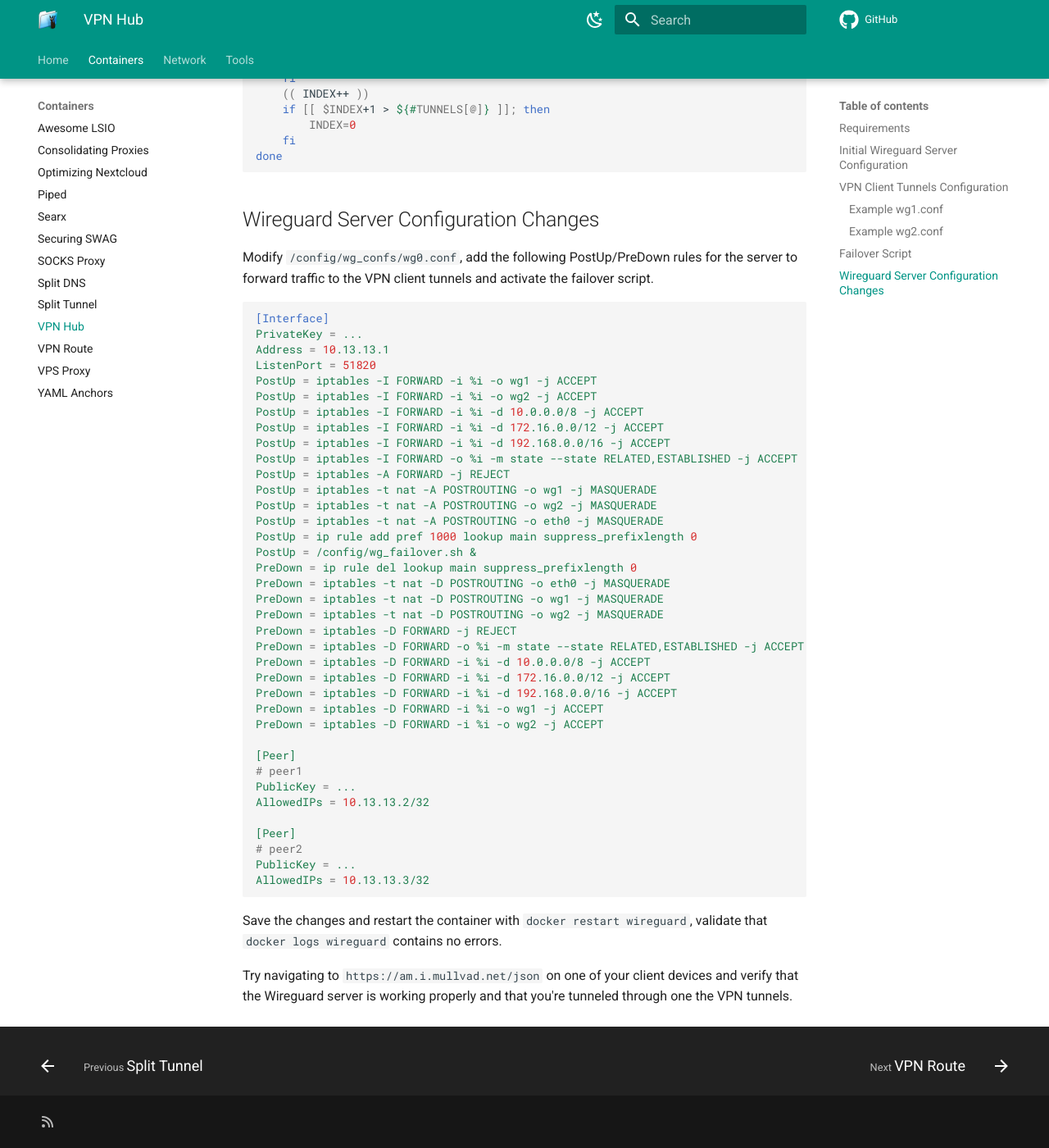
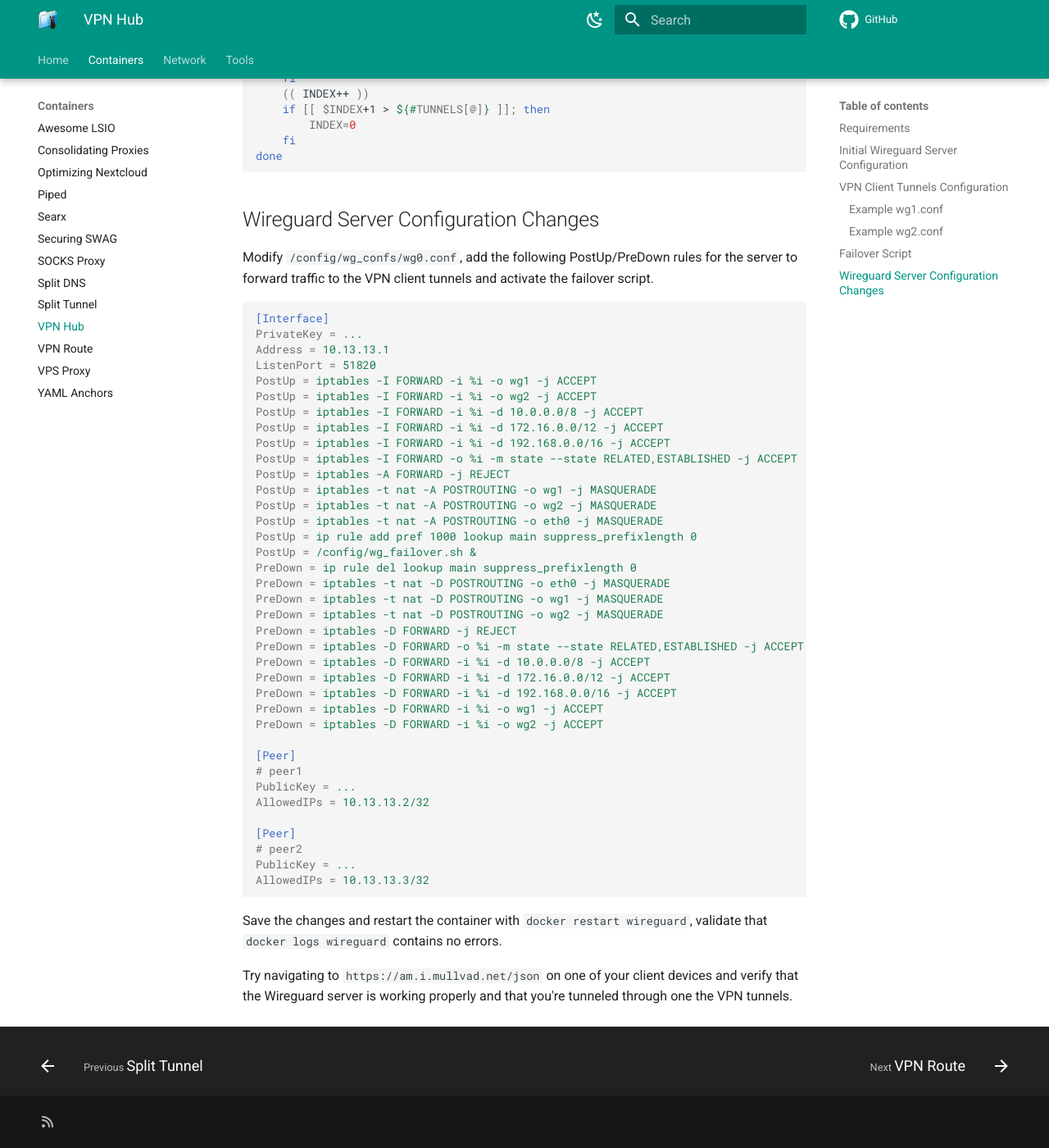
Before and after one commit to quietsy/advanced-configurations, an MkDocs documentation site: the page built from docs/hub.md, in a window 1280 px wide and 1400 px high, scrolled down 5000 px. Shown: the whole window at 82% size. Built offline with MkDocs 1.6.1 and Material for MkDocs 9.7.7, drawn with Linux system fonts in a browser that asks for light colours; comment, search, counter and statistics services are not loaded; some of the changed text lies outside the part shown.

Commit message:
Fix typos

````diff
--- a/docs/hub.md
+++ b/docs/hub.md
@@ -53,14 +53,14 @@
 - Add `PostUp = ip rule add pref 10001 from 10.13.13.0/24 lookup 55111` to forward traffic from the wireguard server through the tunnel using table 55111 and priority 10001.
 - Add `PreDown = ip rule del from 10.13.13.0/24 lookup 55111` to remove the previous rule when the interface goes down.
 - Add `PersistentKeepalive = 25` to keep the tunnel alive.
-- Add `AllowedIPs = ` and calculate the value using a [Wireguard AllowedIPs Calculator](<https://www.procustodibus.com/blog/2021/03/wireguard-allowedips-calculator/>).
+- Add `AllowedIPs = ` and calculate the value using a [Wireguard AllowedIPs Calculator](https://www.procustodibus.com/blog/2021/03/wireguard-allowedips-calculator/).
   - Write `0.0.0.0/0` in the `Allowed IPs` field.
   - Write your LAN subnet and Wireguard server subnet in the `Disallowed IPs` field, for example: `192.168.0.0/24, 10.13.13.0/24`, make sure it doesn't include the VPN interface address (`10.65.156.233` in the example below).
 - Make sure you're using the `PrivateKey`, `Address`, `PublicKey`, and `Endpoint` that you got from your VPN provider (below is just an example).
 
 ![Hub2](images/hub2.png)
 
-```Nginx
+```ini
 [Interface]
 PrivateKey = ...
 Address = 10.65.156.233/32
@@ -84,10 +84,10 @@
 - Add `PostUp = ip rule add pref 10002 from 10.13.13.0/24 lookup 55112` to forward traffic from the wireguard server through the tunnel using table 55112 and priority 10002.
 - Add `PreDown = ip rule del from 10.13.13.0/24 lookup 55112` to remove the previous rule when the interface goes down.
 - Add `PersistentKeepalive = 25` to keep the tunnel alive.
-- Add `AllowedIPs = ` and calculate the value using a [Wireguard AllowedIPs Calculator](<https://www.procustodibus.com/blog/2021/03/wireguard-allowedips-calculator/>) (same as above).
+- Add `AllowedIPs = ` and calculate the value using a [Wireguard AllowedIPs Calculator](https://www.procustodibus.com/blog/2021/03/wireguard-allowedips-calculator/) (same as above).
 - Make sure you're using the `PrivateKey`, `Address`, `PublicKey`, and `Endpoint` that you got from your VPN provider (below is just an example).
 
-```Nginx
+```ini
 [Interface]
 PrivateKey = ...
 Address = 10.67.126.217/32
@@ -179,7 +179,7 @@
 
 Modify `/config/wg_confs/wg0.conf`, add the following PostUp/PreDown rules for the server to forward traffic to the VPN client tunnels and activate the failover script.
 
-```Nginx
+```ini
 [Interface]
 PrivateKey = ...
 Address = 10.13.13.1
````
Also changed, not shown: other parts of docs/hub.md (+1 -1 lines).
